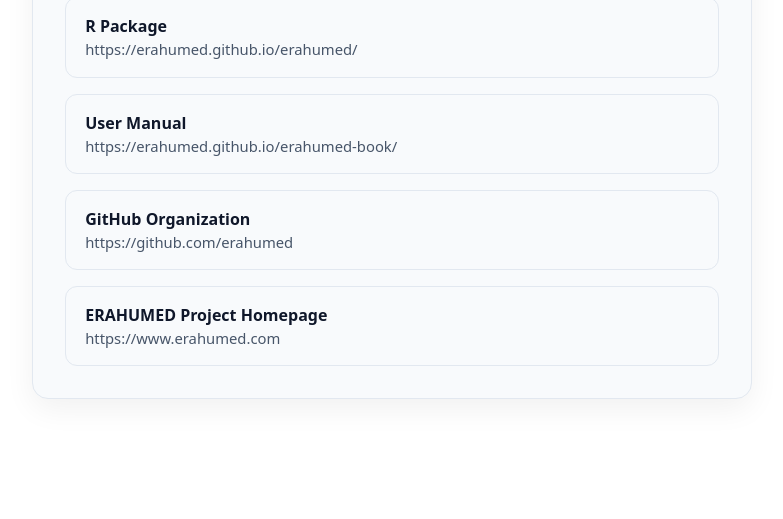
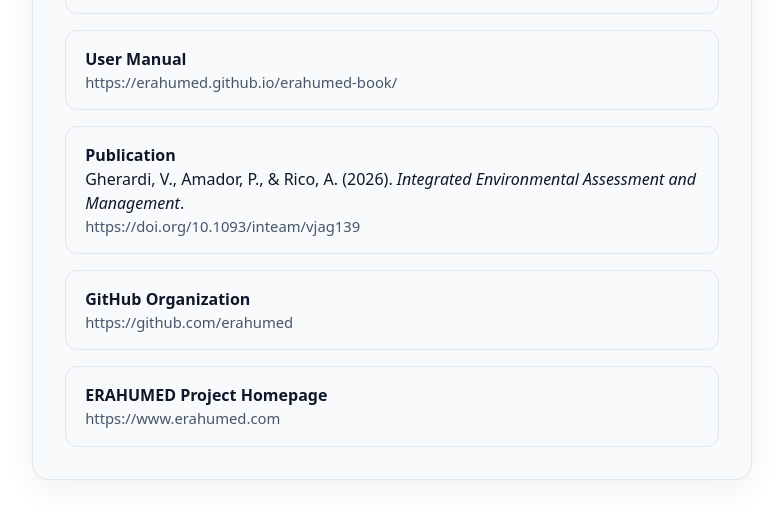
Before and after one commit to erahumed/erahumed.github.io, a plain HTML site: page index.html in a window 1280 px wide. Shown: the part 273-792 px from the top of the page, without its empty margins (248-1031 px from the left). Drawn offline with Linux system fonts and the light colour scheme.

Commit message:
Revise meta tags and add publication link
Updated the meta description and Open Graph description for better clarity. Added a link to the publication with citation details.

```diff
--- a/index.html
+++ b/index.html
@@ -4,10 +4,10 @@
   <meta charset="utf-8" />
   <meta name="viewport" content="width=device-width, initial-scale=1" />
   <title>ERAHUMED Software Hub</title>
-  <meta name="description" content="Access the ERAHUMED R package documentation, User Manual (Quarto book), and GitHub organization page.">
+  <meta name="description" content="Resources for the ERAHUMED model, including the R package documentation, user manual, scientific publication, GitHub repositories and project website.">
 
   <meta property="og:title" content="ERAHUMED Software Hub">
-  <meta property="og:description" content="Access ERAHUMED software resources.">
+  <meta property="og:description" content="Software, documentation and the research article describing the ERAHUMED model.">
   <meta property="og:type" content="website">
 
   <style>
@@ -111,6 +111,12 @@
           <div class="url">https://erahumed.github.io/erahumed-book/</div>
         </a>
 
+        <a class="link" href="https://doi.org/10.1093/inteam/vjag139" target="_blank" rel="noopener">
+          <div class="title">Publication</div>
+          <div>Gherardi, V., Amador, P., &amp; Rico, A. (2026). <em>Integrated Environmental Assessment and Management</em>.</div>
+          <div class="url">https://doi.org/10.1093/inteam/vjag139</div>
+        </a>
+
         <a class="link" href="https://github.com/erahumed" target="_blank" rel="noopener">
           <div class="title">GitHub Organization</div>
           <div class="url">https://github.com/erahumed</div>
```
